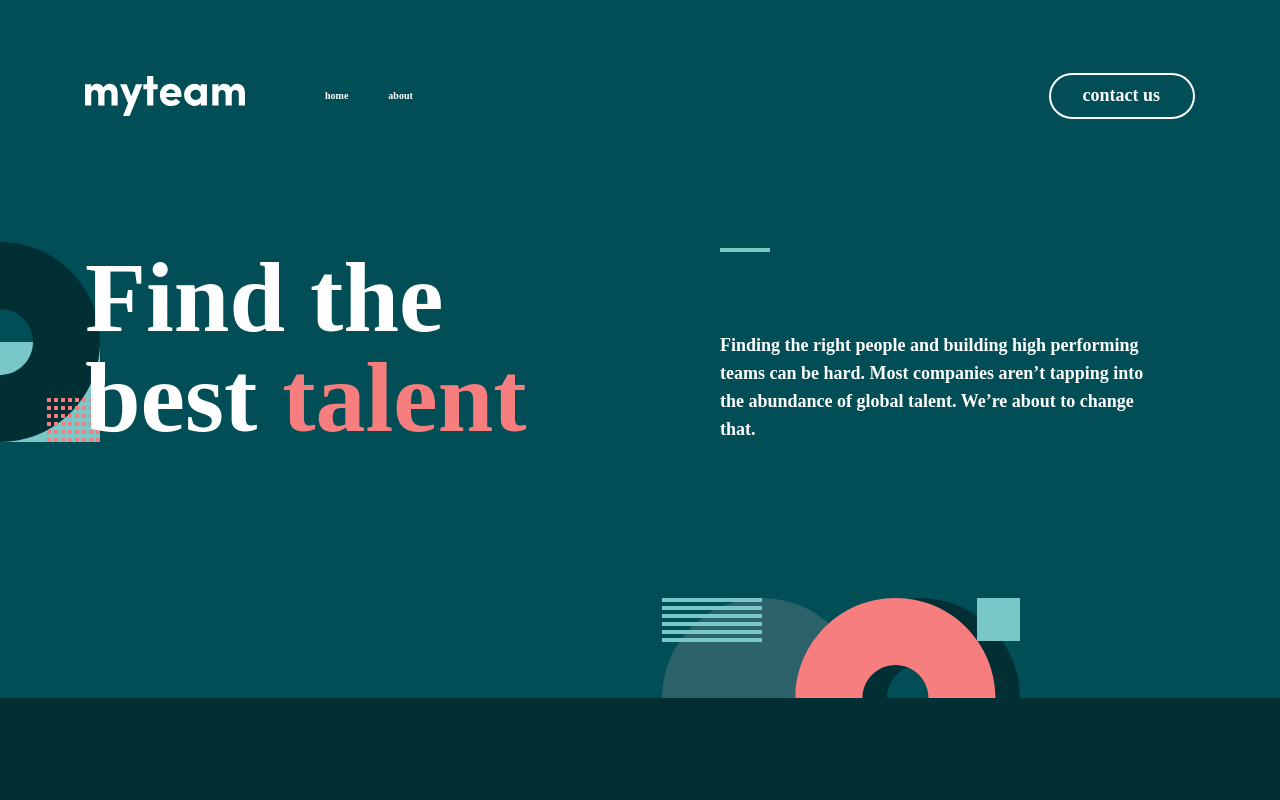
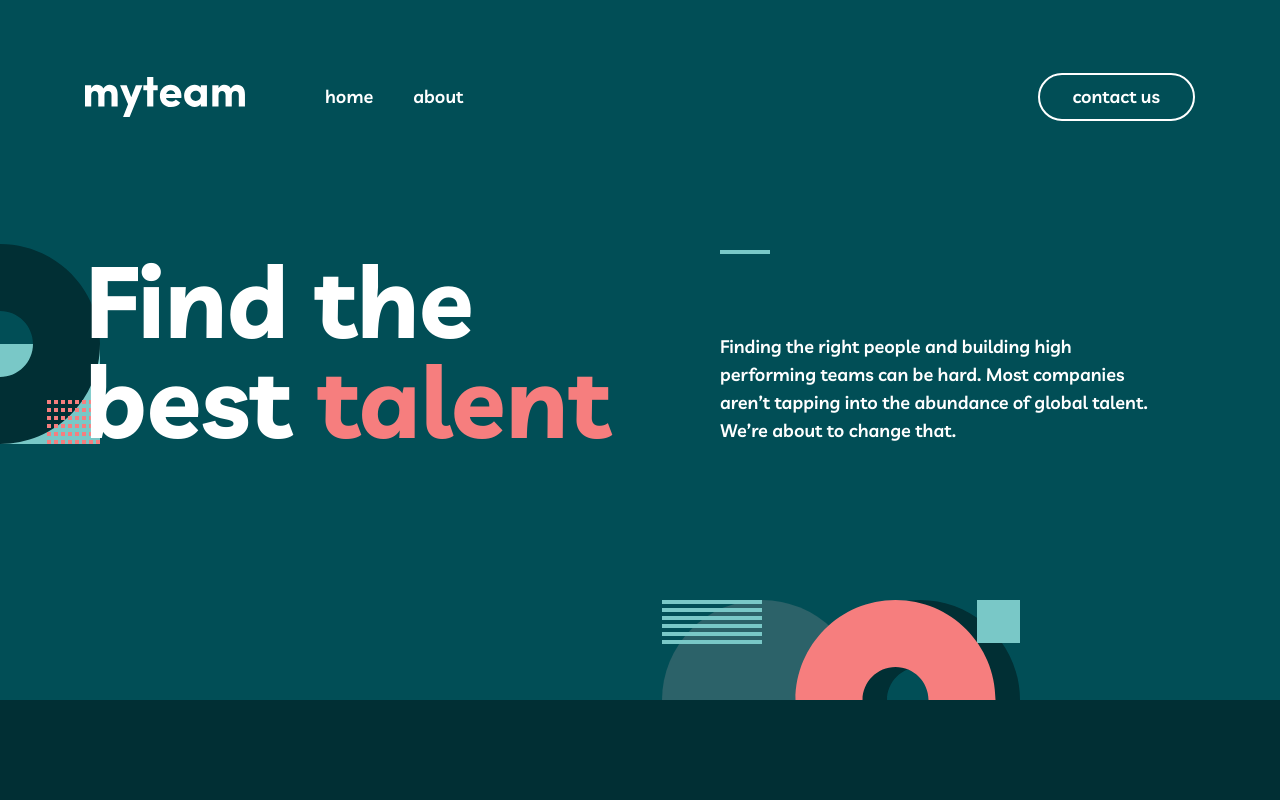
Before and after one commit to marjonam/myteamfigma, a plain HTML site: page index.html in a window 1280 px wide. Shown: the top 800 px of the page. Drawn offline with Linux system fonts and the light colour scheme.

Commit message:
css added

```diff
--- a/css/style.css
+++ b/css/style.css
@@ -114,7 +114,7 @@ body {
   display: flex;
   flex-direction: column;
   height: 100%;
-  font-family: var(--main-font-size-2);
+  font-family: var(--main-font-family);
   line-height: var(--main-line-height-2);
   background-color: var(--primary-midnight-green);
   color: var(--primary-white-color);
@@ -180,6 +180,7 @@ body {
   width: 100%;
 }
 .sitenav {
+  font-size: var(--main-font-size-1);
   margin-right: auto;
 }
 .sitenav__list {
```
